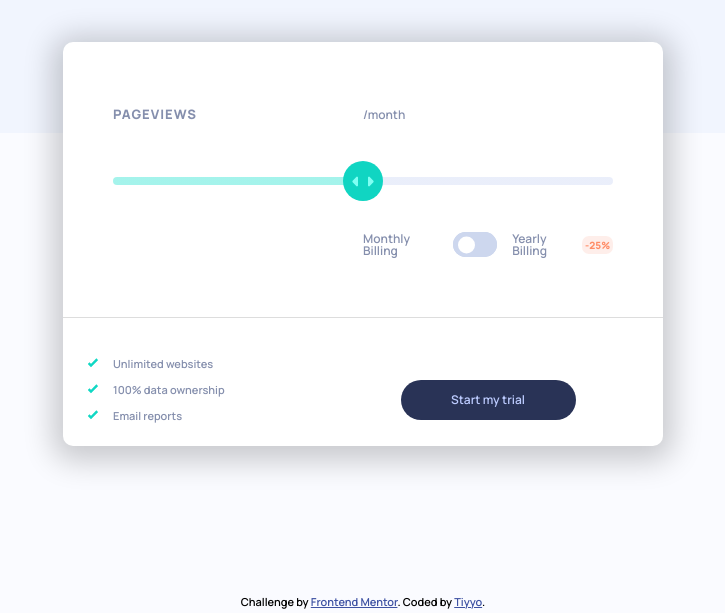
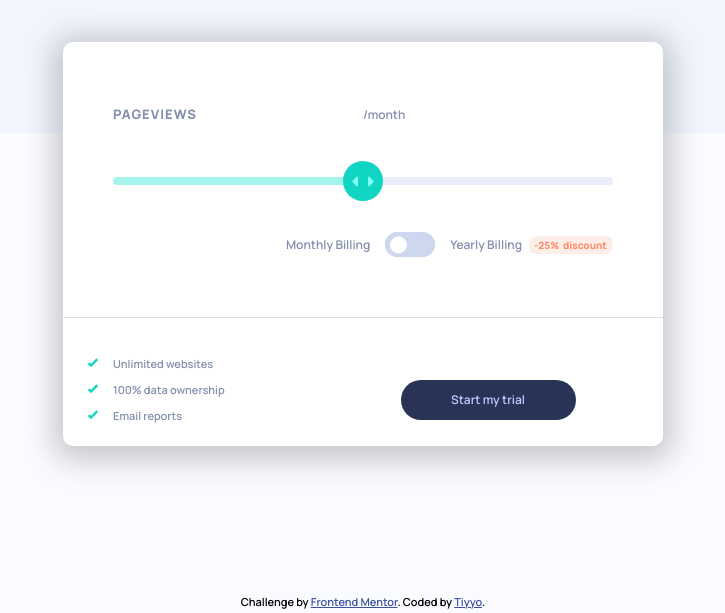
Before and after one commit to Tiyyo/pricing-component, a plain HTML site: page index.html in a window 1280 px wide. Shown: the part 187-800 px from the top of the page, without its empty margins (277-1002 px from the left). Drawn offline with Linux system fonts and the light colour scheme.

Commit message:
Add files via upload

```diff
--- a/assets/scss/components/_pricing-component.scss
+++ b/assets/scss/components/_pricing-component.scss
@@ -113,6 +113,7 @@ input[type=range].slidebar__input::-webkit-slider-runnable-track{
     column-gap: 15px;
 
     @media screen and (min-width : 768px) {
+        grid-column-start: 1;
         grid-column-end: 3;
        justify-self: flex-end;
     }
@@ -205,6 +206,7 @@ input[type=range].slidebar__input::-webkit-slider-runnable-track{
     display: flex;
     align-items: center;
     justify-content: center;
+    position: relative;
     font-size: 1rem;
     font-weight: 800;
     color: $ligth-red;
@@ -212,6 +214,16 @@ input[type=range].slidebar__input::-webkit-slider-runnable-track{
     width: 35px;
     height: 18px;
     border-radius: 7px;
+    @media screen and (min-width : 768px) {
+        padding-left:5px;
+        width: 84px;
+        justify-content: flex-start;
+        &:after  {
+            content: "discount";
+            position: absolute;
+            left: 34px ;
+        }
+    }
 }
 
 
```
Also changed, not shown: assets/scss/main.css, 1 other file.
